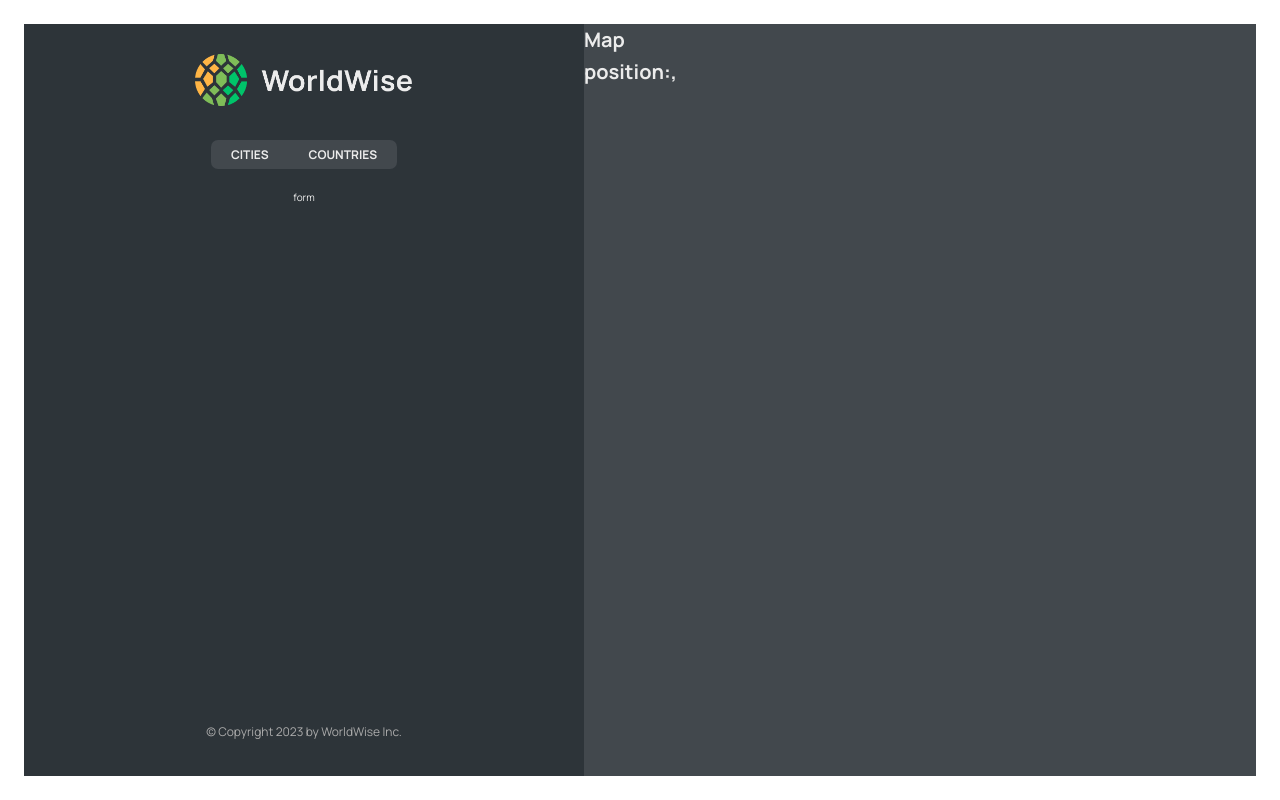
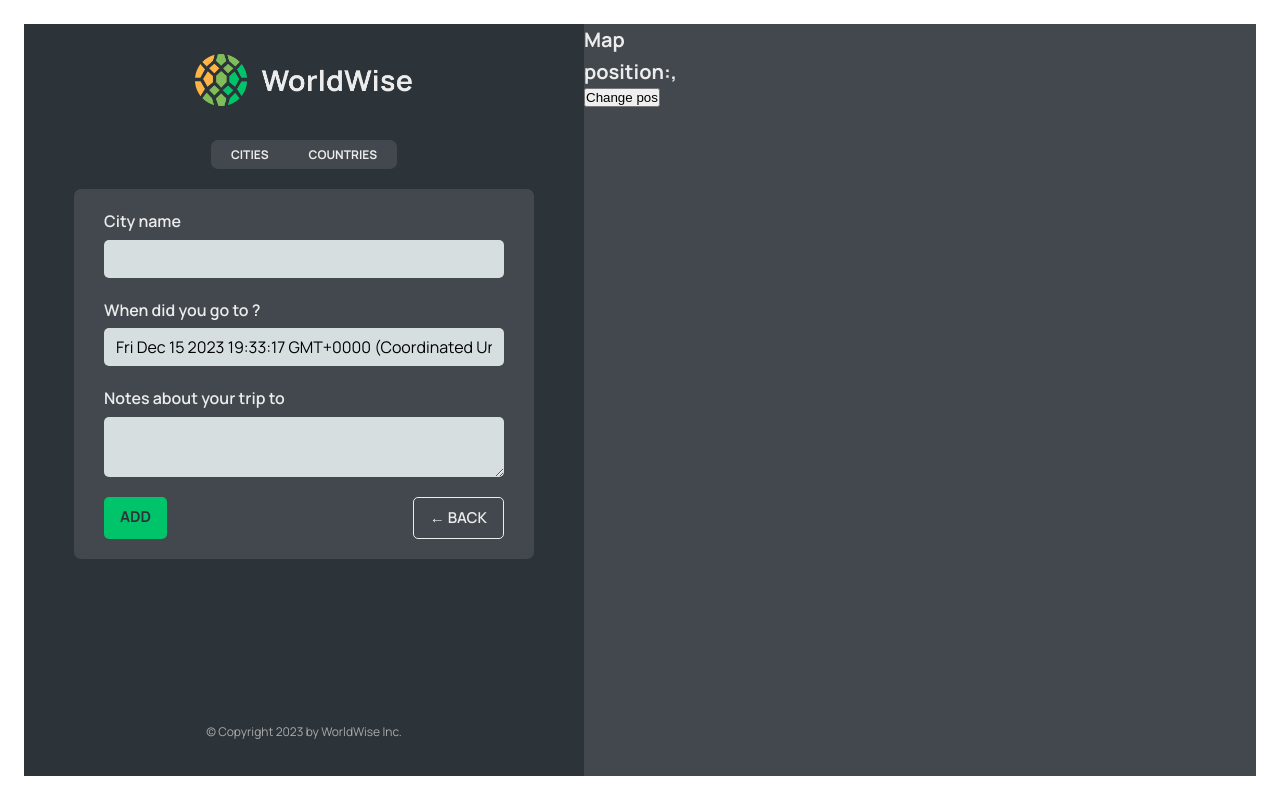
Before and after one commit to ladyami/Travel-Wise, a React (Vite) app in the folder worldwise/: page /app/form in a window 1280 px wide. Built offline with nearby package versions, Linux system fonts and the light colour scheme; data requests are answered from the project's data file.

Commit message:
Add Programmatic navigation

```diff
--- a/worldwise/src/App.jsx
+++ b/worldwise/src/App.jsx
@@ -12,6 +12,7 @@ import CityList from "./components/CityList";
 import { useEffect, useState } from "react";
 import CountryList from "./components/CountryList";
 import City from "./components/City";
+import Form from './components/Form';
 
 const BASE_URL = 'http://localhost:9000';
 
@@ -47,7 +48,7 @@ function App() {
         <Route path="cities" element={<CityList cities={cities} isLoading={isLoading} />} />
         <Route path="cities/:id" element={<City/>} />
         <Route path="countries" element={<CountryList cities={cities} isLoading={isLoading} />} />
-        <Route path="form" element={<p>form </p>} />
+        <Route path="form" element={<Form/>} />
       </Route>
       <Route path="*" element={<PageNotFound/>} />
     </Routes>
--- /dev/null
+++ b/worldwise/src/components/Button.jsx
@@ -0,0 +1,11 @@
+import styles from './Button.module.css';
+
+import React from 'react'
+
+const Button = ({children, onClick, type}) => {
+  return (
+<div onClick={onClick} className={`${styles.btn} ${styles[type]}`}>{children}</div>
+  )
+}
+
+export default Button
--- a/worldwise/src/components/Form.jsx
+++ b/worldwise/src/components/Form.jsx
@@ -3,6 +3,9 @@
 import { useState } from "react";
 
 import styles from "./Form.module.css";
+import Button from "./Button";
+import { useNavigate } from 'react-router-dom';
+
 
 export function convertToEmoji(countryCode) {
   const codePoints = countryCode
@@ -13,6 +16,8 @@ export function convertToEmoji(countryCode) {
 }
 
 function Form() {
+
+  const navigate = useNavigate();
   const [cityName, setCityName] = useState("");
   const [country, setCountry] = useState("");
   const [date, setDate] = useState(new Date());
@@ -49,8 +54,11 @@ function Form() {
       </div>
 
       <div className={styles.buttons}>
-        <button>Add</button>
-        <button>&larr; Back</button>
+        <Button type="primary">Add</Button>
+        <Button type="back" onClick={(e) => {
+          e.preventDefault();
+          navigate(-1) }}> &larr; Back </Button>
+
       </div>
     </form>
   );
--- a/worldwise/src/components/Map.jsx
+++ b/worldwise/src/components/Map.jsx
@@ -1,9 +1,11 @@
 import React from 'react';
 import styles from "./Map.module.css";
-import { useSearchParams } from 'react-router-dom';
+import { useNavigate, useSearchParams } from 'react-router-dom';
 
 
 const Map = () => {
+
+  const navigate = useNavigate();
 
   const [searchParams, setSearchParams] = useSearchParams()
 
@@ -11,12 +13,15 @@ const Map = () => {
   const lng = searchParams.get('lng');
 
   return (
-    <div className={styles.mapContainer}>
+    <div className={styles.mapContainer} onClick={() => navigate("form")}>
+
       <h1>Map</h1>
       <h1>
         position:{lat}, {lng}
       </h1>
-
+      <button onClick={() =>  {setSearchParams({lat: 23, lng: 50}); } }>
+        Change pos
+      </button>
     </div>
   )
 }
```
